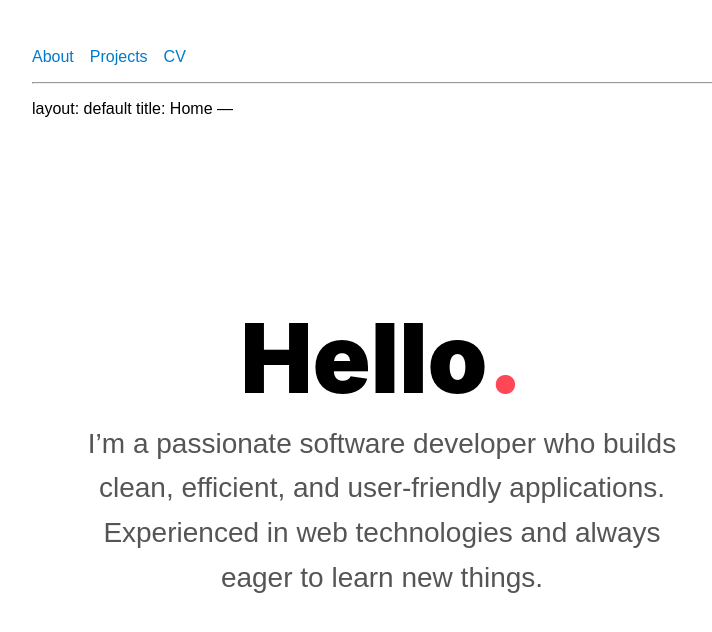
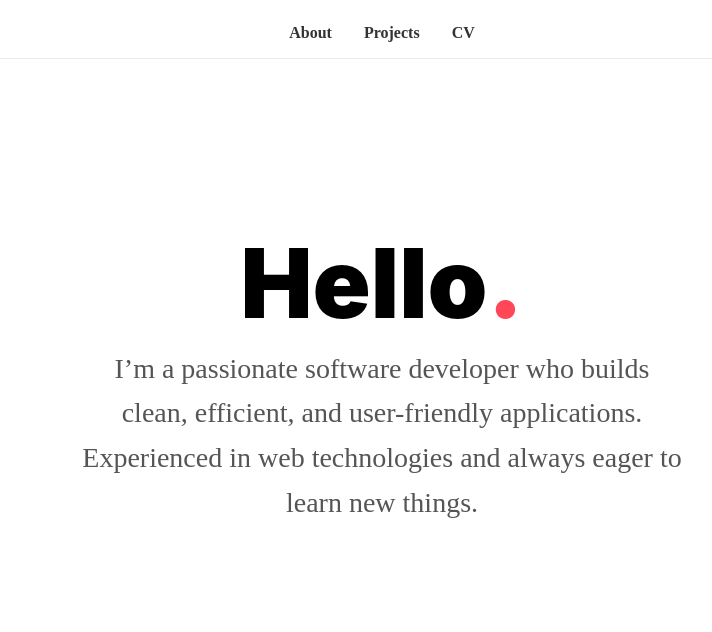
Before and after one commit to vinersar31/portfolio, a Jekyll site: the page built from index.md, in a window 1280 px wide. Shown: the top 632 px of the page, without its empty margins (258-970 px from the left). Built offline with Jekyll 4.4.1, drawn with Linux system fonts in a browser that asks for light colours.

Commit message:
update navigation and main page

```diff
--- a/_layouts/default.html
+++ b/_layouts/default.html
@@ -6,7 +6,7 @@
   <link rel="stylesheet" href="/assets/css/style.css">
 </head>
 <body>
-  <nav>
+    <nav class="site-nav">
       <ul>
         {% for item in site.data.navigation %}
           <li><a href="{{ item.url }}">{{ item.title }}</a></li>
--- a/assets/css/style.css
+++ b/assets/css/style.css
@@ -1,3 +1,45 @@
-body { font-family: sans-serif; max-width: 700px; margin: auto; padding: 2rem; }
-nav ul { list-style: none; padding: 0; display: flex; gap: 1rem; }
-nav li a { text-decoration: none; color: #007acc; }
+.site-nav {
+  display: flex;
+  justify-content: center; /* or use 'flex-end' to align right */
+  background-color: #ffffff;
+  border-bottom: 1px solid #eaeaea;
+  padding: 1rem 2rem;
+  position: sticky;
+  top: 0;
+  z-index: 100;
+}
+
+.site-nav ul {
+  list-style: none;
+  margin: 0;
+  padding: 0;
+  display: flex;
+  gap: 2rem;
+}
+
+.site-nav li a {
+  text-decoration: none;
+  font-weight: 600;
+  color: #333;
+  transition: color 0.3s ease;
+  position: relative;
+}
+
+.site-nav li a::after {
+  content: "";
+  position: absolute;
+  bottom: -4px;
+  left: 0;
+  width: 0%;
+  height: 2px;
+  background-color: #ff4757;
+  transition: width 0.3s ease;
+}
+
+.site-nav li a:hover {
+  color: #ff4757;
+}
+
+.site-nav li a:hover::after {
+  width: 100%;
+}
--- a/index.md
+++ b/index.md
@@ -1,8 +1,3 @@
----
-layout: default
-title: Home
----
-
 ---
 layout: default
 title: Home
@@ -17,17 +12,24 @@
     font-family: -apple-system, BlinkMacSystemFont, "Segoe UI", Roboto, Oxygen,
       Ubuntu, Cantarell, "Open Sans", "Helvetica Neue", sans-serif;
   }
+
   .hello span {
     display: inline-block;
-    transition: color 0.3s ease;
+    transition: color 0.4s ease, transform 0.3s ease;
     cursor: default;
   }
+
   .hello span:hover {
-    color: #ff4757;
+    transform: scale(1.15);
   }
-  .hello .period {
-    color: #ff4757;
-  }
+
+  .hello .h:hover { color: #ff4757; }   /* Red */
+  .hello .e:hover { color: #ffa502; }   /* Orange */
+  .hello .l1:hover { color: #2ed573; }  /* Green */
+  .hello .l2:hover { color: #1e90ff; }  /* Blue */
+  .hello .o:hover { color: #a55eea; }   /* Purple */
+  .hello .period { color: #ff4757; }    /* Static red period */
+
   .description {
     font-size: 1.75rem;
     max-width: 600px;
@@ -36,6 +38,7 @@
     color: #555;
     text-align: center;
   }
+
   section {
     padding: 6rem 1rem;
     text-align: center;
@@ -44,8 +47,7 @@
 
 <section>
   <h1 class="hello" aria-label="Hello.">
-    <span>H</span><span>e</span><span>l</span><span>l</span><span>o</span
-    ><span class="period">.</span>
+    <span class="h">H</span><span class="e">e</span><span class="l1">l</span><span class="l2">l</span><span class="o">o</span><span class="period">.</span>
   </h1>
   <p class="description">
     I’m a passionate software developer who builds clean, efficient, and
```
Lines whose indentation alone changed are shown as unchanged.
